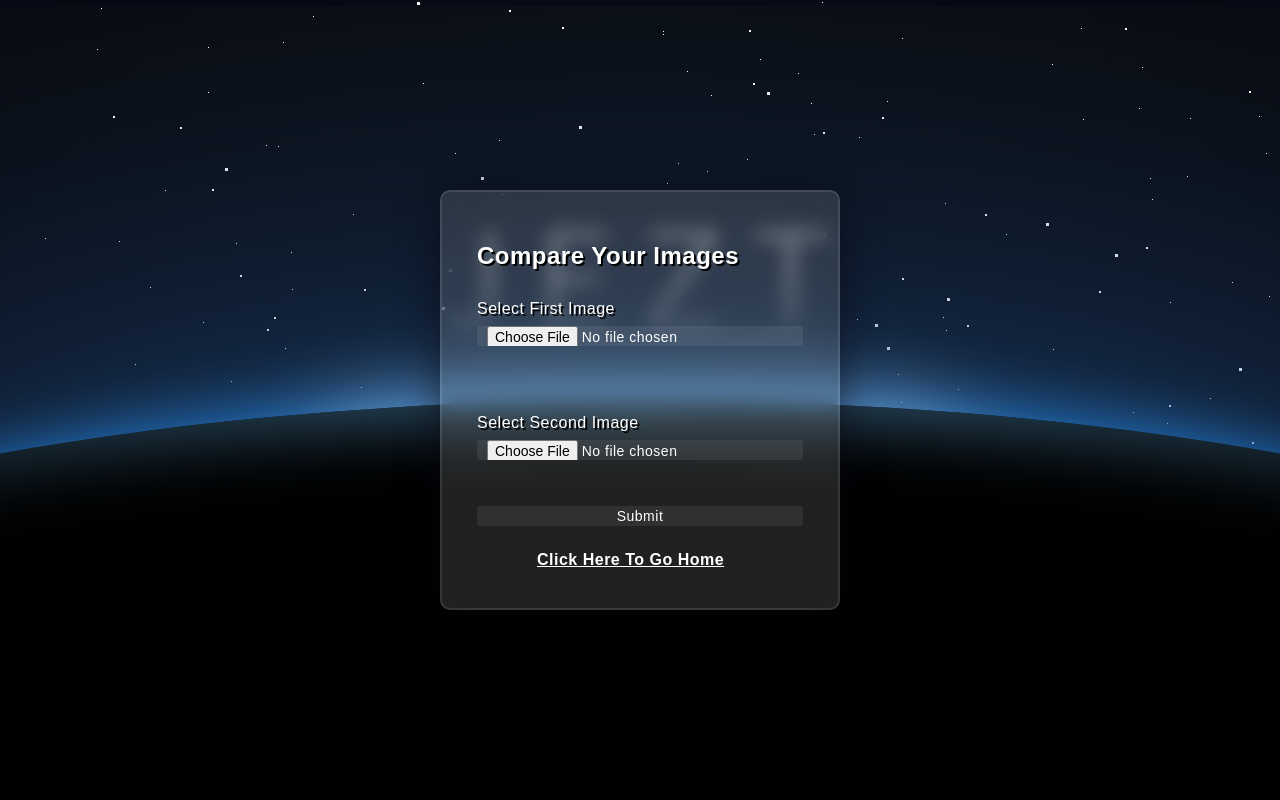
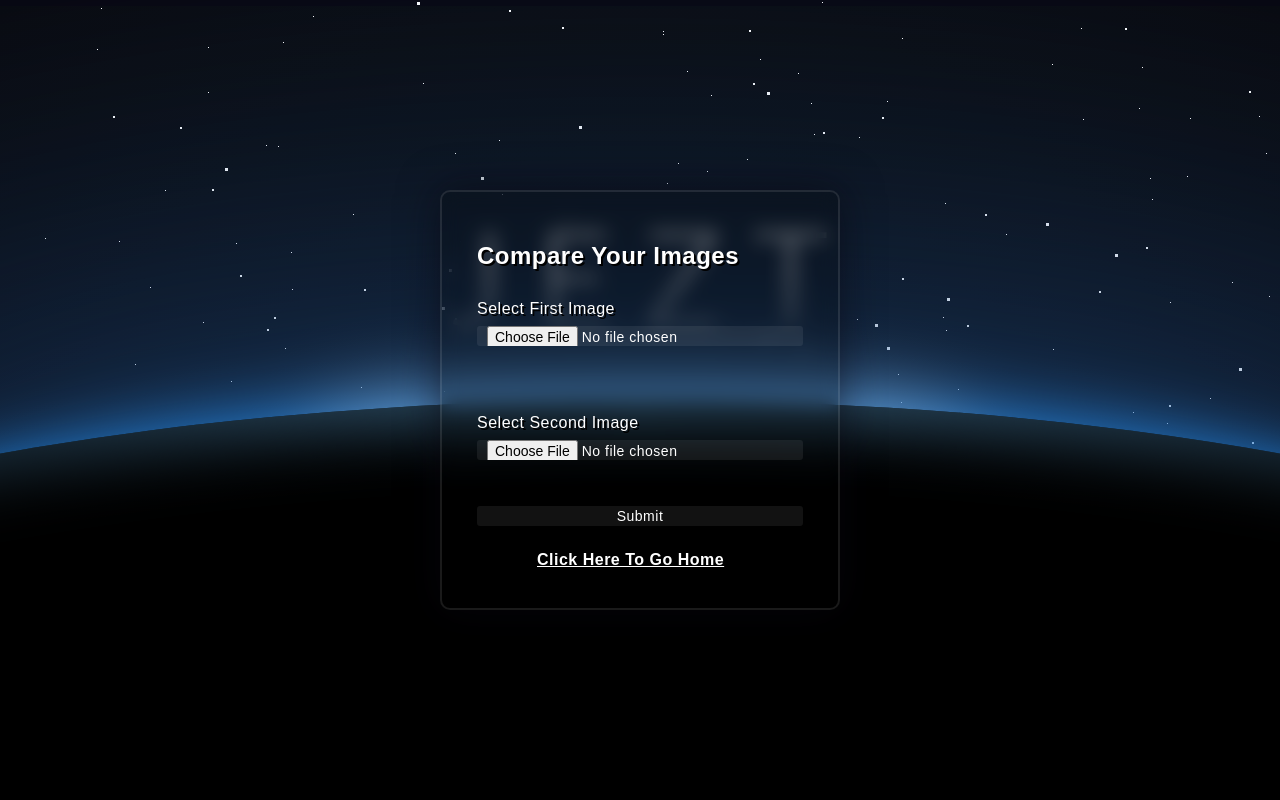
Before and after one commit to AshikR7/FaceFuse, a Django app: page /faceapp/compare/ in a window 1280 px wide. Run offline with Django 5.2, Linux system fonts and the light colour scheme.

Commit message:
Update compare.html

```diff
--- a/face_dection/faceapp/templates/compare.html
+++ b/face_dection/faceapp/templates/compare.html
@@ -59,7 +59,7 @@
   form{
       height: 420px;
       width: 400px;
-      background-color: rgba(255,255,255,0.13);
+      background-color: rgba(0, 0, 0, 0.2);
       position: absolute;
       transform: translate(-50%,-50%);
       top: 50%;
```
